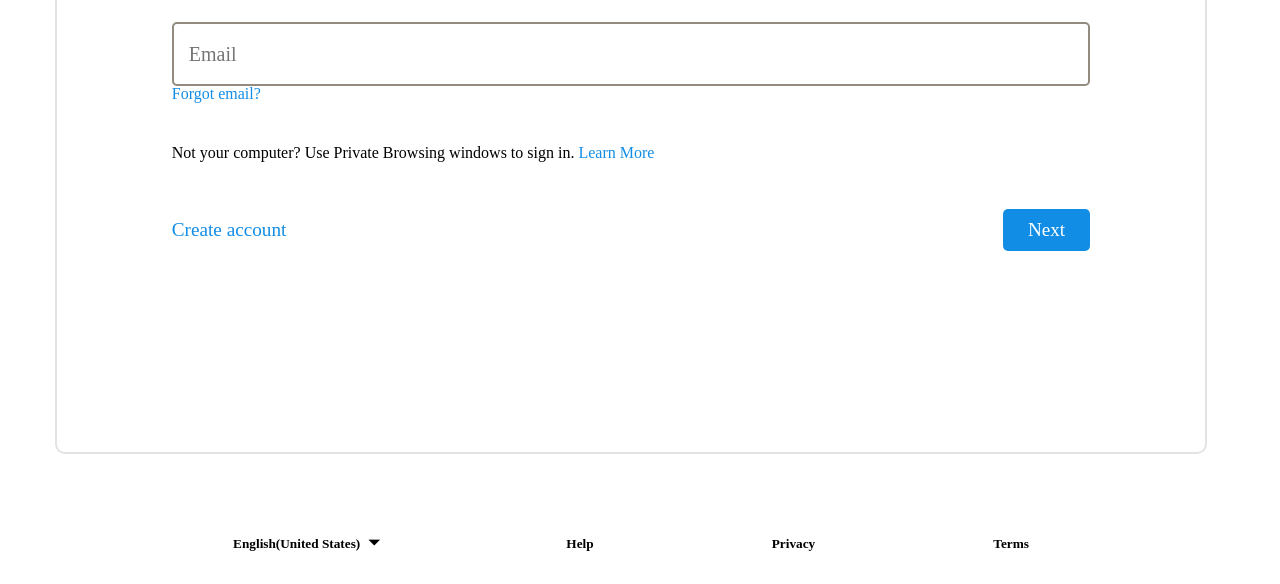
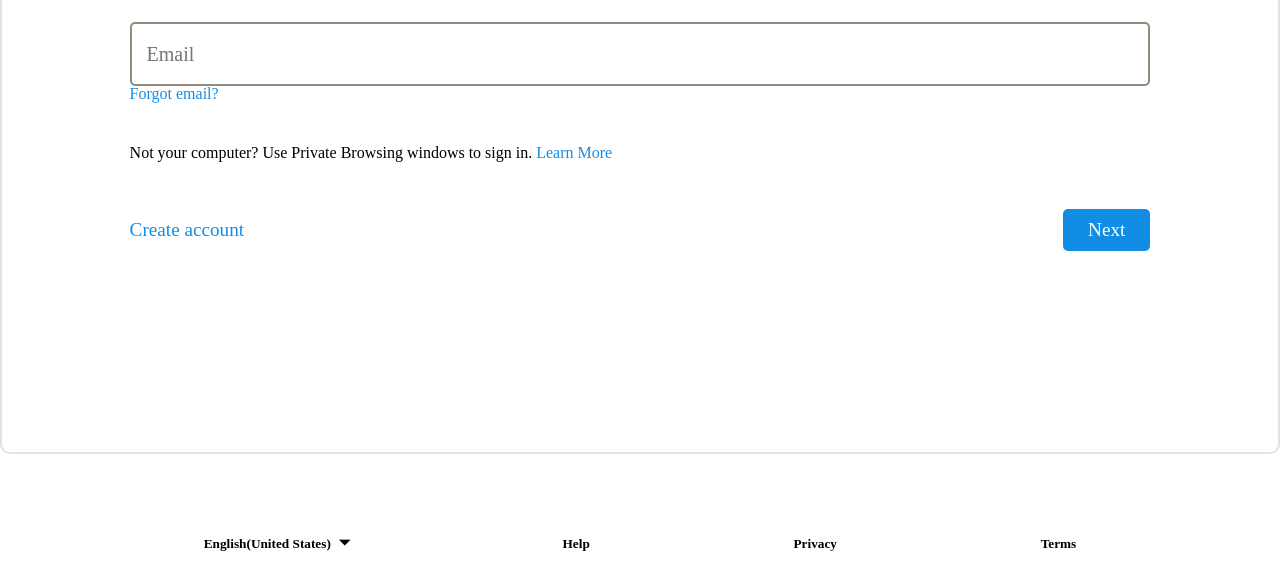
Before and after one commit to pavithra730/projects, a plain HTML site: page index.html in a window 1280 px wide. Shown: the part 216-800 px from the top of the page. Drawn offline with Linux system fonts and the light colour scheme.

Commit message:
last commit

```diff
--- a/style.css
+++ b/style.css
@@ -18,8 +18,9 @@
     width: 50%;
     height: 80vh;
     position: absolute;
-    left: 25%;
-    top: 5%;
+    left: 0%;
+    right: 0;
+    top: 0%;
     border-radius: 10px;
     border: 2px solid rgba(189, 189, 193, 0.421);
 }
@@ -156,10 +157,10 @@ font-weight: normal;}
 @media screen and (min-width:250px){
 
     .container{
-        width: 90%;
+        width: 100%;
         position: relative;
-        left: 55px;
-        right: 5px;
+        left: 0px;
+        right: 0px;
     }
     .sub-container{
         width: 100%;
```
